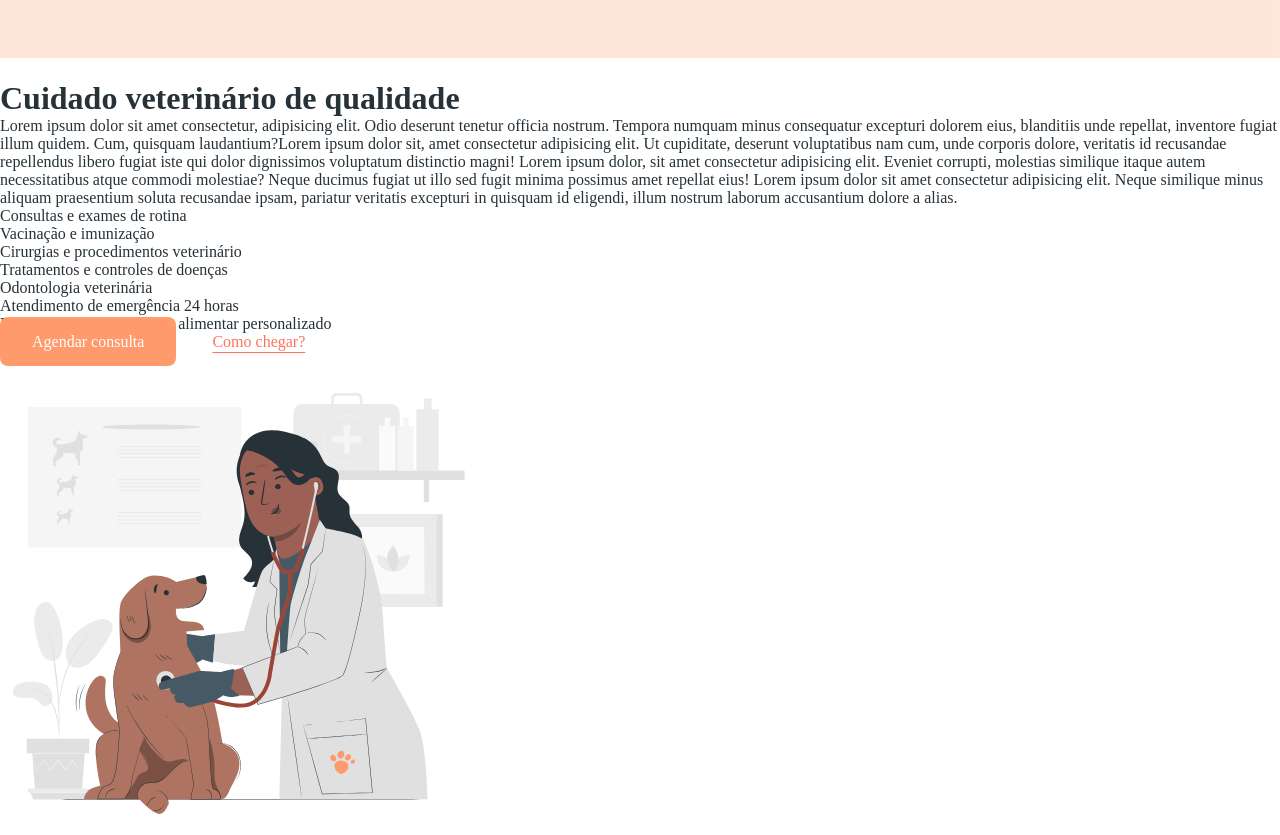
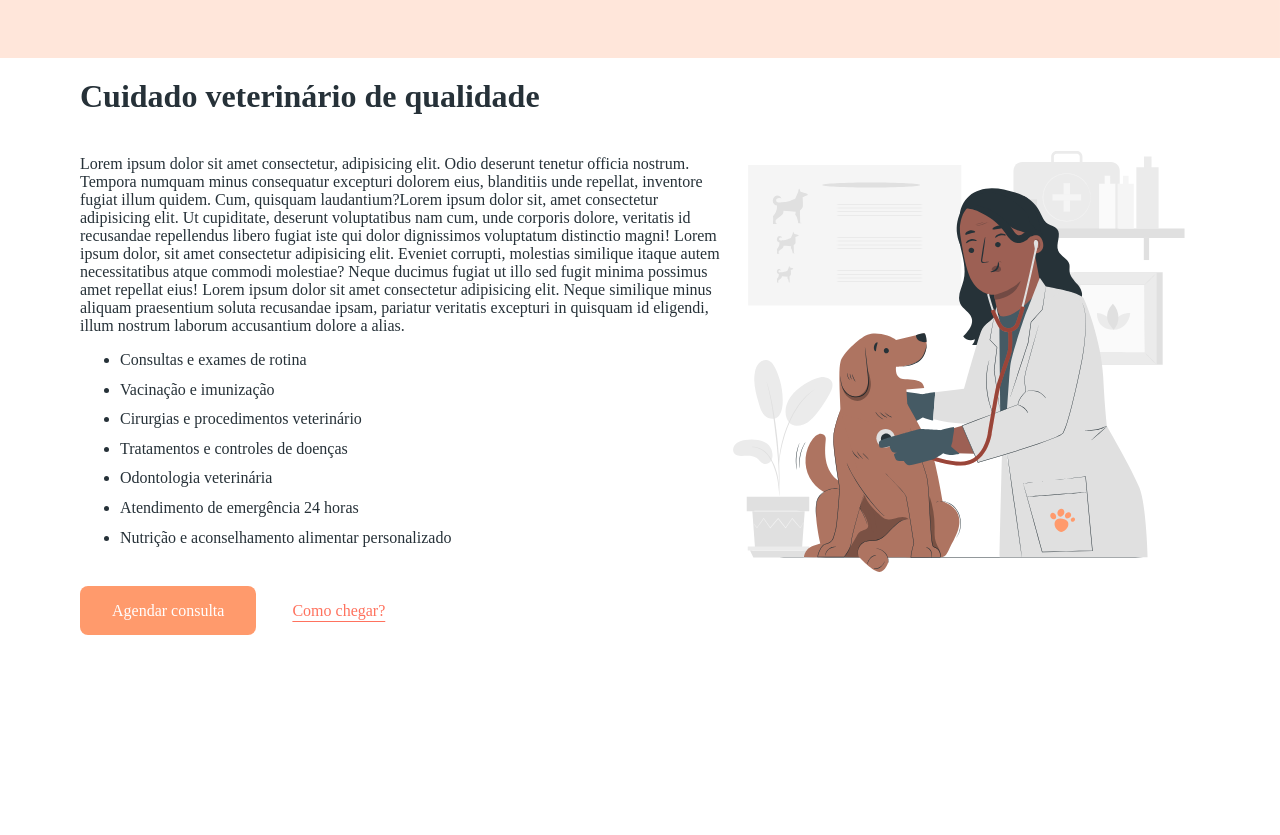
Before and after one commit to AraceiousMcLovin/petcare, a plain HTML site: page index.html in a window 1280 px wide. Shown: the part 636-1471 px from the top of the page. After the commit the page ends 1286 px from the top, so only its background shows below. Drawn offline with Linux system fonts and the light colour scheme.

Commit message:
CSS atualizado com Clinica

```diff
--- a/css/main.css
+++ b/css/main.css
@@ -73,3 +73,24 @@ h1, h2{
     width: 100%;
     left: 0;
 }
+
+
+#clinica{
+    display: flex;
+    align-items: center;
+    padding: 30px 80px;
+}
+
+.tituloClinica{
+    margin: 0px 0px 40px 0px;
+}
+
+
+
+ul{
+    list-style-type: disc;
+    margin: 10px;
+    padding: 0px 30px 40px;
+    line-height: 185%;
+    position: relative;
+}
```
